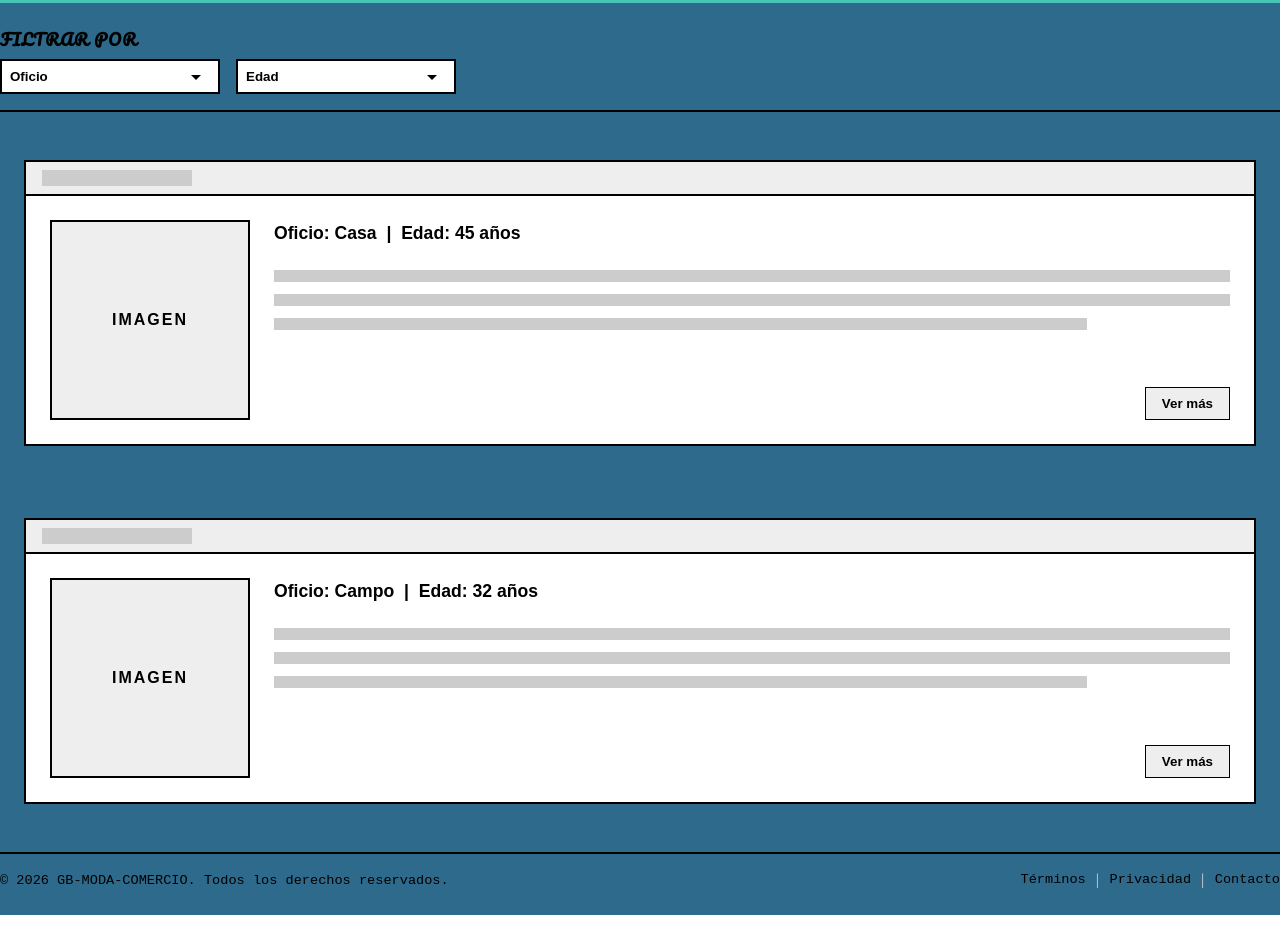
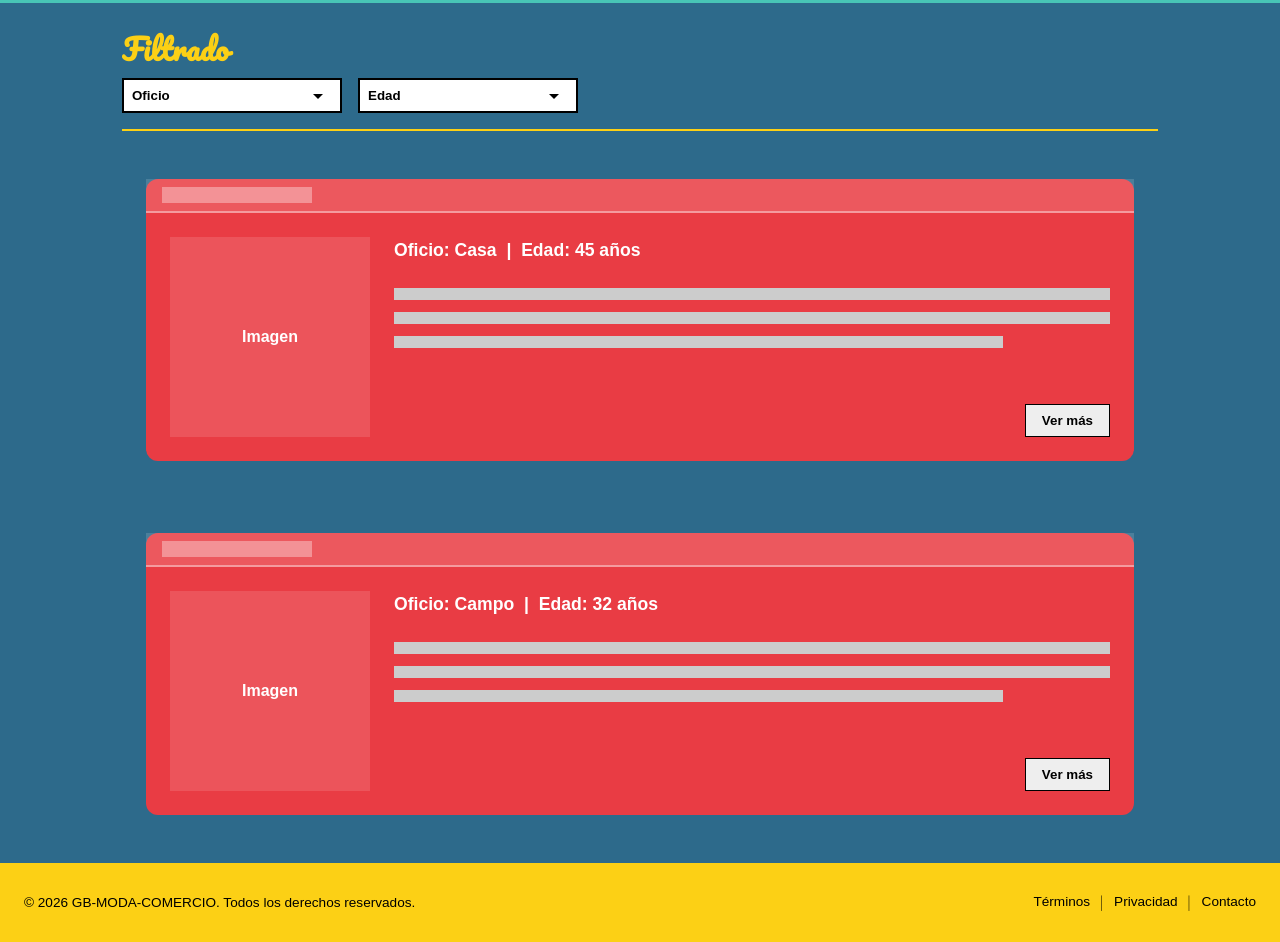
Before and after one commit to alvarezmarlen/GB-MODA-COMERCIO, a Vue app in the folder frontend/: page / in a window 1280 px wide. Shown: the part 820-1762 px from the top of the page. Before the commit the page ends 1735 px from the top, so only its background shows below. Built offline with nearby package versions, Linux system fonts and the light colour scheme.

Commit message:
edit cards and filters

```diff
--- a/frontend/src/components/organisms/BaseFooter.vue
+++ b/frontend/src/components/organisms/BaseFooter.vue
@@ -22,22 +22,18 @@
 <style scoped>
 .base-footer {
   margin-top: var(--wf-spacing-lg);
-  padding-bottom: var(--wf-spacing-lg);
-  font-family: 'Courier New', Courier, monospace;
+  padding: calc(var(--wf-spacing-lg) * 1.2) var(--wf-spacing-lg);
+  font-family: var(--font-body);
+  background: #FCD015;
 }
 
-.footer-divider {
-  border-top: 2px solid var(--wf-border);
-  margin-bottom: var(--wf-spacing-md);
-  width: 100%;
-}
 
 .footer-content {
   display: flex;
   justify-content: space-between;
   align-items: center;
   font-size: 0.85rem;
-  color: var(--wf-text);
+  color: #000000;
   gap: var(--wf-spacing-md);
 }
 
@@ -48,18 +44,18 @@
 }
 
 .footer-link {
-  color: var(--wf-text);
+  color: #000000;
   text-decoration: none;
   border-bottom: 1px dashed transparent;
   transition: all 0.2s ease;
 }
 
 .footer-link:hover {
-  border-bottom: 1px dashed var(--wf-border);
+  border-bottom: 1px dashed rgba(0, 0, 0, 0.45);
 }
 
 .divider {
-  color: var(--wf-placeholder);
+  color: rgba(0, 0, 0, 0.6);
   font-size: 0.8rem;
 }
 
--- a/frontend/src/components/organisms/ChronicleList.vue
+++ b/frontend/src/components/organisms/ChronicleList.vue
@@ -2,7 +2,7 @@
   <div class="chronicles-section">
     <!-- Filters Header -->
     <div class="filters-header">
-      <h3 class="filter-title">FILTRAR POR</h3>
+      <h3 class="filter-title">Filtrado</h3>
       <div class="filters-row">
         <select class="wireframe-input filter-select">
           <option value="">Oficio</option>
@@ -90,22 +90,24 @@ const goToStoryDetail = () => {
 <style scoped>
 .chronicles-section {
   width: 100%;
-  margin-top: var(--wf-spacing-lg);
-  padding: 0;
+  max-width: 1100px;
+  margin: var(--wf-spacing-lg) auto 0;
+  padding: 0 32px;
+  box-sizing: border-box;
 }
 
 /* Filters */
 .filters-header {
   margin-bottom: var(--wf-spacing-lg);
+  padding: 0 0 0 0;
 }
 
 .filter-title {
-  font-size: 1rem;
-  font-weight: bold;
-  color: var(--wf-text);
+  font-size: 1.8rem;
+  color: var(--color-amarillo);
   margin-bottom: var(--wf-spacing-sm);
-  text-transform: uppercase;
-  letter-spacing: 1px;
+  text-transform: none;
+  letter-spacing: 0.5px;
 }
 
 .filters-row {
@@ -133,8 +135,19 @@ const goToStoryDetail = () => {
 .elegant-divider {
   width: 100%;
   height: 2px;
-  background: var(--wf-border);
+  background: var(--color-amarillo);
   margin-bottom: var(--wf-spacing-lg);
+}
+
+.chronicle-card {
+  padding: 0;
+  display: flex;
+  flex-direction: column;
+  border: none;
+  border-radius: 12px;
+  background: var(--color-rojo);
+  transition: all 0.3s ease;
+  color: var(--color-blanco);
 }
 
 /* Chronicles List */
@@ -149,20 +162,22 @@ const goToStoryDetail = () => {
   padding: 0;
   display: flex;
   flex-direction: column;
-  border: 2px solid var(--wf-border);
-  background: var(--wf-bg);
+  border: none;
+  border-radius: 12px;
+  background: var(--color-rojo);
   transition: all 0.3s ease;
+  color: var(--color-blanco);
 }
 
 .chronicle-card:hover {
-  box-shadow: 4px 4px 0px var(--wf-border);
+  box-shadow: 6px 6px 0px rgba(0, 0, 0, 0.15);
   transform: translate(-2px, -2px);
 }
 
 /* Top bar of the card */
 .card-top-bar {
-  background: var(--wf-button-bg);
-  border-bottom: 2px solid var(--wf-border);
+  background: rgba(255, 255, 255, 0.14);
+  border-bottom: 2px solid rgba(255, 255, 255, 0.4);
   padding: 8px 16px;
   display: flex;
 }
@@ -170,7 +185,7 @@ const goToStoryDetail = () => {
 .card-top-bar-inner {
   width: 150px;
   height: 16px;
-  background: var(--wf-placeholder);
+  background: rgba(255, 255, 255, 0.35);
 }
 
 /* Body of the card */
@@ -183,16 +198,16 @@ const goToStoryDetail = () => {
 .card-image-box {
   width: 200px;
   height: 200px;
-  background: var(--wf-button-bg);
+  background: rgba(255, 255, 255, 0.12);
   display: flex;
   justify-content: center;
   align-items: center;
-  color: var(--wf-text);
+  color: var(--color-blanco);
   font-weight: bold;
-  border: 2px solid var(--wf-border);
+  border: none;
   flex-shrink: 0;
-  text-transform: uppercase;
-  letter-spacing: 2px;
+  text-transform: none;
+  letter-spacing: 0;
 }
 
 .card-content {
@@ -203,7 +218,7 @@ const goToStoryDetail = () => {
 
 .card-meta {
   font-weight: bold;
-  color: var(--wf-text);
+  color: var(--color-blanco);
   margin-bottom: var(--wf-spacing-lg);
   font-size: 1.1rem;
 }
--- a/frontend/src/components/organisms/InteractiveMap.vue
+++ b/frontend/src/components/organisms/InteractiveMap.vue
@@ -54,7 +54,7 @@
 
       <!-- Right text section -->
       <div class="map-text-box">
-        <h2 class="map-quote">"Nuestras historias cruzan muchas fronteras"</h2>
+        <h2 class="map-quote">"Historias que cruzan muchas fronteras"</h2>
       </div>
     </div>
   </div>
```
